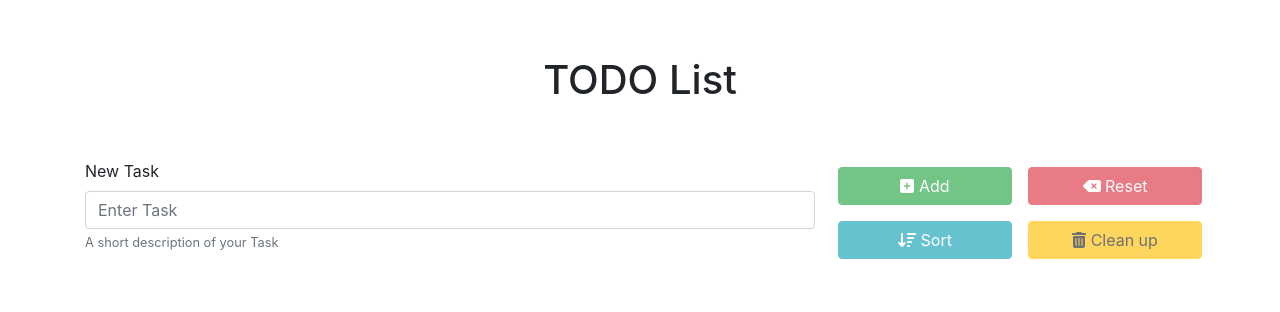
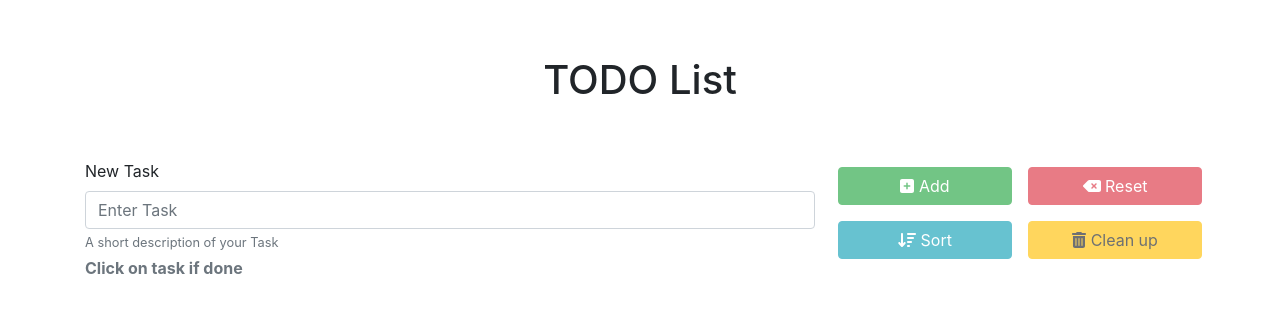
Before and after one commit to Guptachetan08/Simple-TODO-app, a plain HTML site: page index.html in a window 1280 px wide. Drawn offline with nearby package versions, Linux system fonts and the light colour scheme.

Commit message:
Update index.html

```diff
--- a/index.html
+++ b/index.html
@@ -27,6 +27,7 @@
                     <label for="inpnewTask">New Task</label>
                     <input type="text" class="form-control" id="inpnewTask" aria-describedby="smallforinp" placeholder="Enter Task">
                     <small id="smallforinp" class="form-text text-muted">A short description of your Task</small>
+                    <p id="smallforinp" class="form-text text-muted"><strong>Click on task if done</strong></p>
                 </div>
             </div>
             <div class="col-md-4">
```
